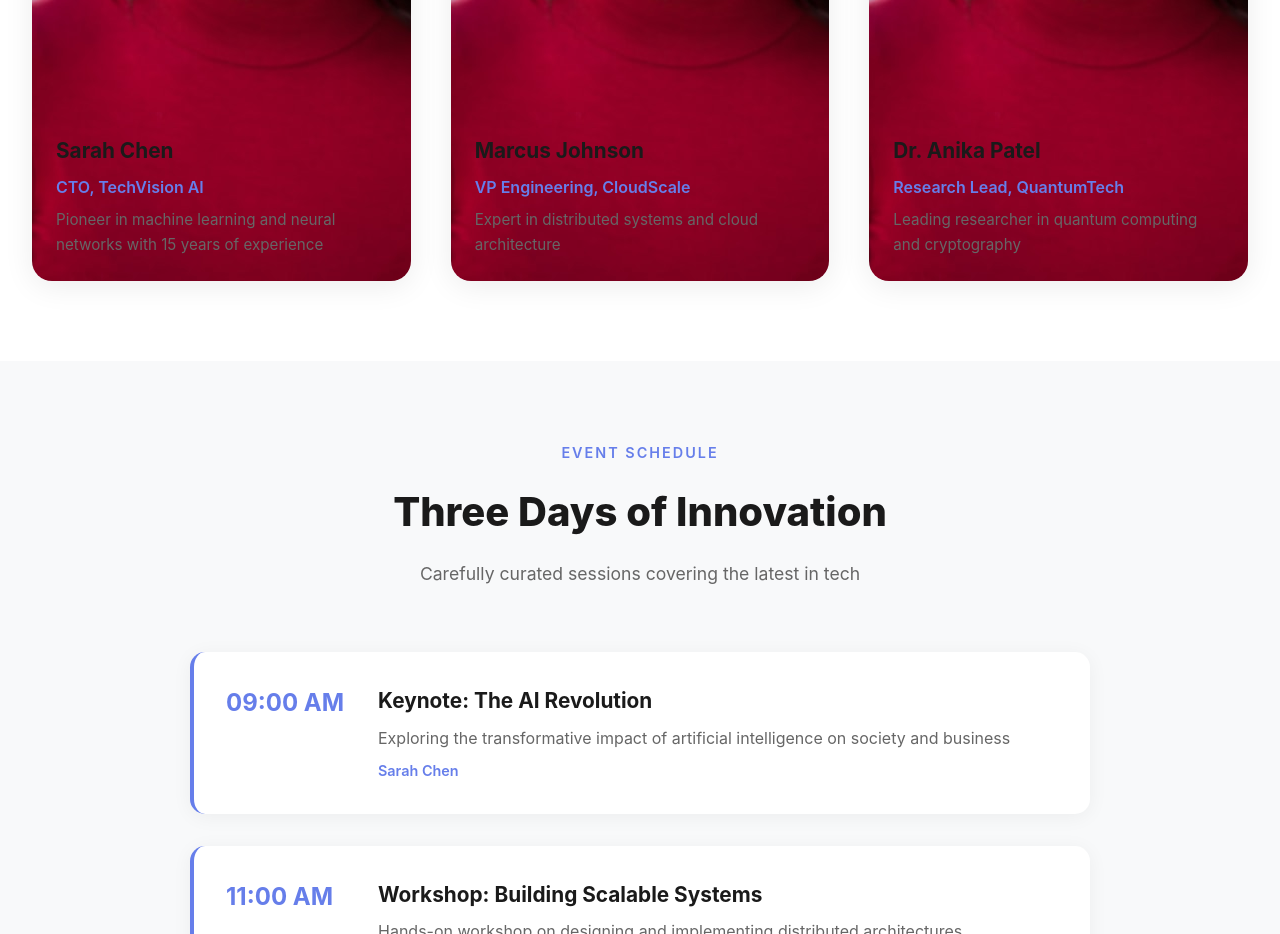
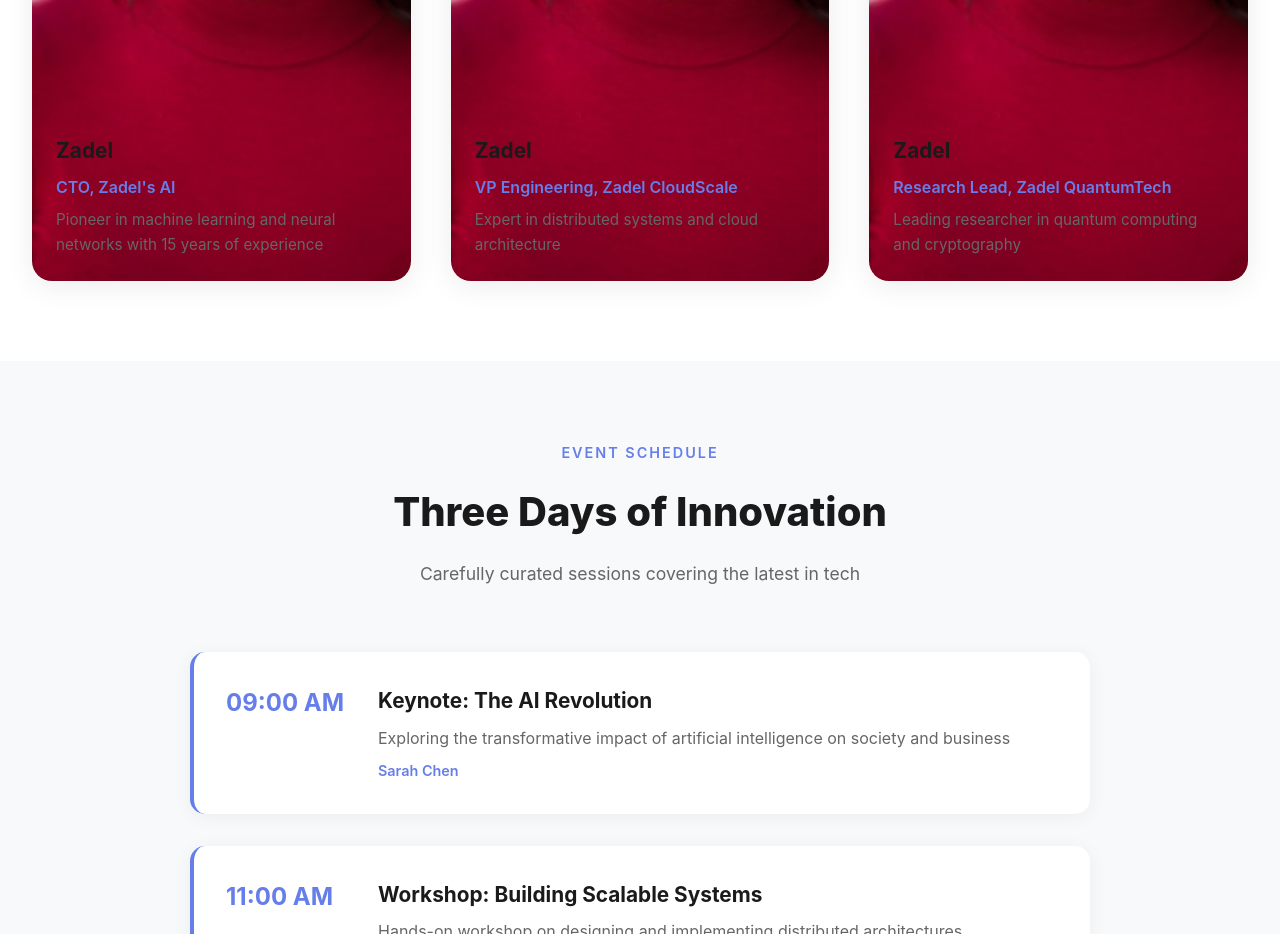
Before and after one commit to zadel01234/Tech-event, a plain HTML site: page index.html in a window 1280 px wide. Shown: the part 1520-2454 px from the top of the page. Drawn offline with Linux system fonts and the light colour scheme.

Commit message:
Update index.html

```diff
--- a/index.html
+++ b/index.html
@@ -86,8 +86,8 @@
             <div class="speaker-card">
                 <div class="speaker-image">👨‍💻 <img src="speaker1.jpg" alt=""></div>
                 <div class="speaker-info">
-                    <h3 class="speaker-name">Sarah Chen</h3>
-                    <div class="speaker-title">CTO, TechVision AI</div>
+                    <h3 class="speaker-name">Zadel</h3>
+                    <div class="speaker-title">CTO, Zadel's AI</div>
                     <p class="speaker-bio">Pioneer in machine learning and neural networks with 15 years of experience
                     </p>
                 </div>
@@ -95,16 +95,16 @@
             <div class="speaker-card">
                 <div class="speaker-image">👩‍💼 <img src="speaker1.jpg" alt=""></div>
                 <div class="speaker-info">
-                    <h3 class="speaker-name">Marcus Johnson</h3>
-                    <div class="speaker-title">VP Engineering, CloudScale</div>
+                    <h3 class="speaker-name">Zadel</h3>
+                    <div class="speaker-title">VP Engineering, Zadel CloudScale</div>
                     <p class="speaker-bio">Expert in distributed systems and cloud architecture</p>
                 </div>
             </div>
             <div class="speaker-card">
                 <div class="speaker-image">👨‍🔬 <img src="speaker1.jpg" alt=""></div>
                 <div class="speaker-info">
-                    <h3 class="speaker-name">Dr. Anika Patel</h3>
-                    <div class="speaker-title">Research Lead, QuantumTech</div>
+                    <h3 class="speaker-name">Zadel</h3>
+                    <div class="speaker-title">Research Lead, Zadel QuantumTech</div>
                     <p class="speaker-bio">Leading researcher in quantum computing and cryptography</p>
                 </div>
             </div>
```
